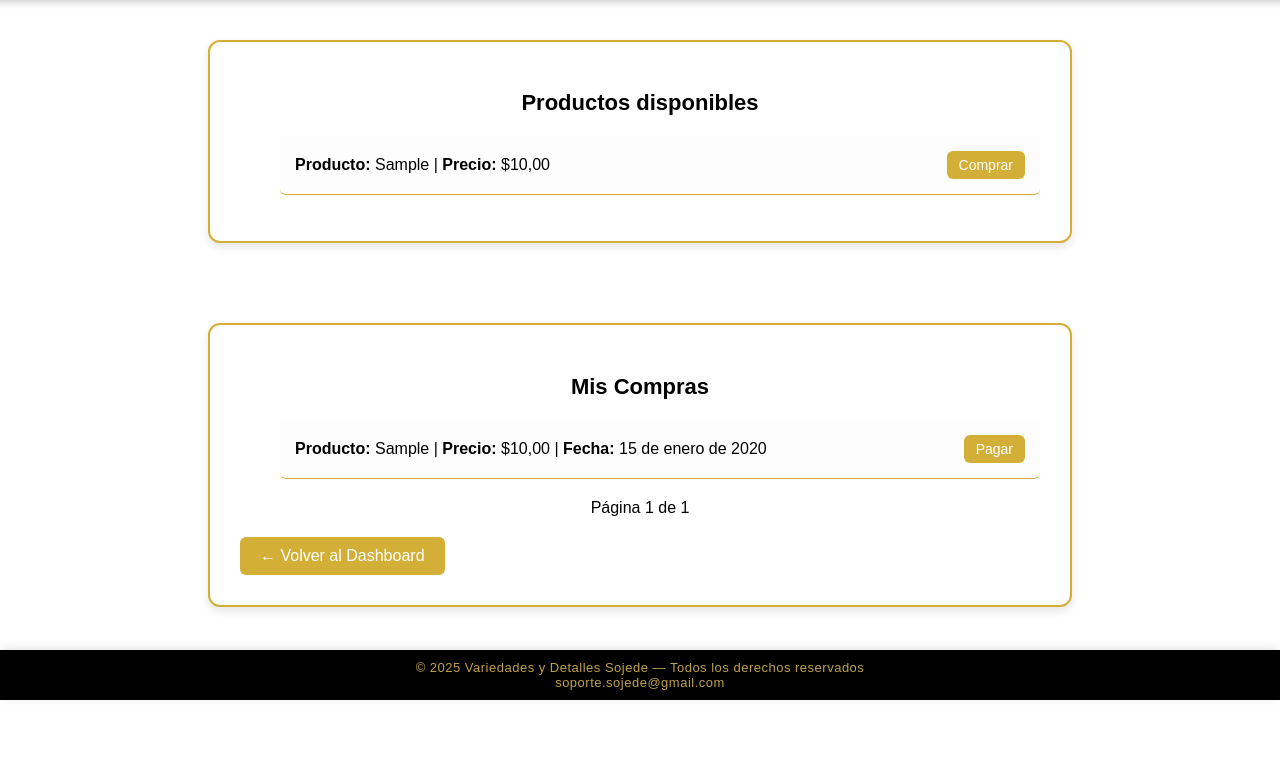
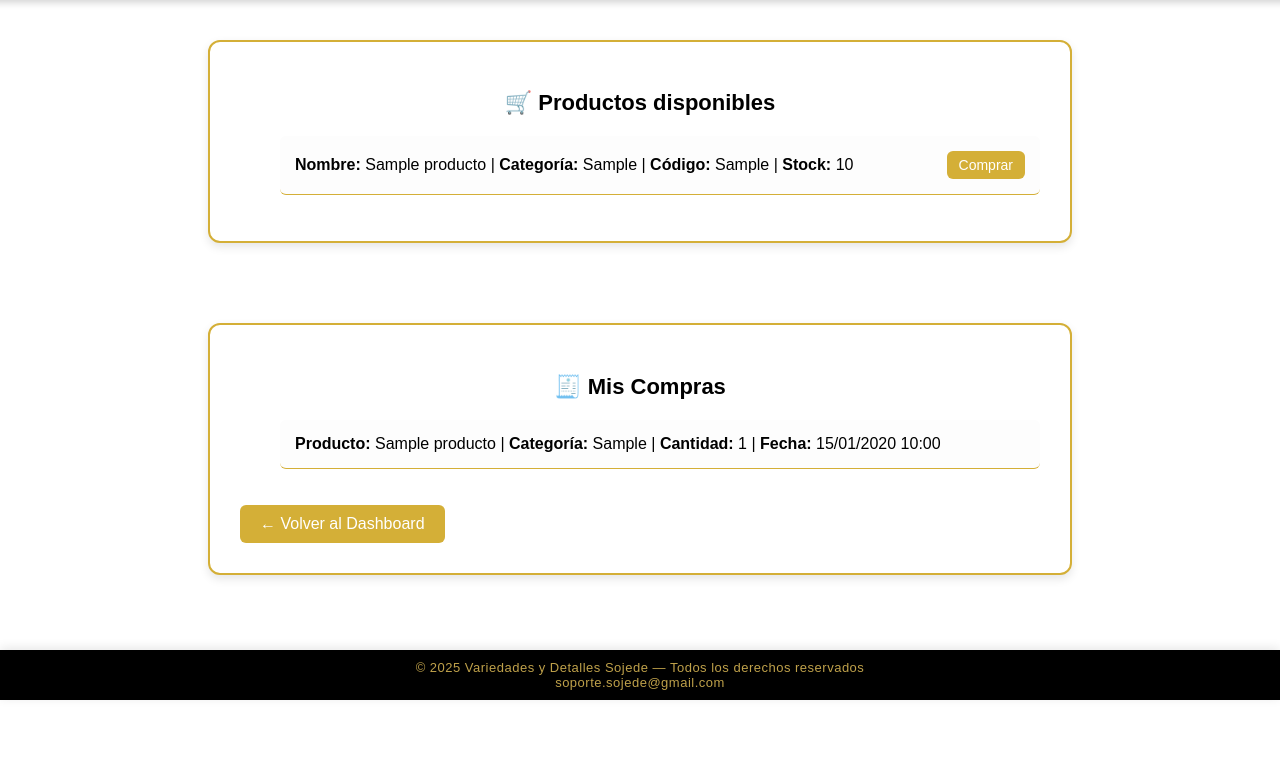
Before and after one commit to J0sed4v-id/variedades-detalles-sojede, a Django app: page /compras/ in a window 1280 px wide. Shown: the part 100-857 px from the top of the page. Run offline with Django 5.2, Linux system fonts and the light colour scheme; a user stored in the database is signed in; tables that the repository leaves empty hold one stand-in row (values such as "Sample post").

Commit message:
Implementación de compras

```diff
--- a/usuarios/models.py
+++ b/usuarios/models.py
@@ -29,6 +29,18 @@ class Producto(models.Model):
 
     def __str__(self):
         return f"{self.nombre} ({self.codigo})"
+
+
+# Modelo para registrar las compras
+class Compra(models.Model):
+    cliente = models.ForeignKey('Cliente', on_delete=models.CASCADE)
+    producto = models.ForeignKey('Producto', on_delete=models.CASCADE)
+    cantidad = models.PositiveIntegerField(default=1)
+    fecha_compra = models.DateTimeField(auto_now_add=True)
+
+    def __str__(self):
+        return f"Compra de {self.producto.nombre} por {self.cliente.nombre_cliente} ({self.cantidad})"
+
 
 
 
--- a/usuarios/templates/usuarios/compras.html
+++ b/usuarios/templates/usuarios/compras.html
@@ -12,7 +12,6 @@
     <header class="header-sojede">
         <div class="header-left">
             <img src="{% static 'images/logo.jpg' %}" alt="Logo Sojede" class="logo-img">
-            <!-- <h1 class="header-title">Compras</h1> -->
             <nav class="nav-sojede">
                 <a href="{% url 'dashboard' %}">Inicio</a>
                 <a href="{% url 'productos' %}" class="{% if request.resolver_match.url_name == 'productos' %}active{% endif %}">Productos</a>
@@ -27,21 +26,29 @@
     <main class="main-sojede">
         <!-- Lista de productos disponibles -->
         <div class="facturas-container">
-            <h2>Productos disponibles</h2>
+            <h2>🛒 Productos disponibles</h2>
 
             {% if productos %}
                 <ul>
                     {% for producto in productos %}
                         <li class="factura-item">
                             <div>
-                                <strong>Producto:</strong> {{ producto.numero }} |
-                                <strong>Precio:</strong> ${{ producto.precio_por_noche|floatformat:2 }}
+                                <strong>Nombre:</strong> {{ producto.nombre }} |
+                                <strong>Categoría:</strong> {{ producto.categoria }} |
+                                <strong>Código:</strong> {{ producto.codigo }} |
+                                <strong>Stock:</strong> {{ producto.stock }}
                             </div>
+
+                            {% if producto.stock > 0 %}
+                                <!-- ✅ Formulario corregido -->
                             <form action="{% url 'compras' %}" method="post">
                                 {% csrf_token %}
                                 <input type="hidden" name="producto_id" value="{{ producto.id }}">
                                 <button type="submit" class="btn-small">Comprar</button>
                             </form>
+                            {% else %}
+                                <span style="color: red; font-weight: bold;">Agotado</span>
+                            {% endif %}
                         </li>
                     {% endfor %}
                 </ul>
@@ -52,40 +59,23 @@
 
         <!-- Historial de compras -->
         <div class="facturas-container">
-            <h2>Mis Compras</h2>
+            <h2>🧾 Mis Compras</h2>
 
             {% if compras %}
                 <ul>
                     {% for compra in compras %}
                         <li class="factura-item">
                             <div>
-                                <strong>Producto:</strong> {{ compra.habitacion.numero }} |
-                                <strong>Precio:</strong> ${{ compra.habitacion.precio_por_noche|floatformat:2 }} |
-                                <strong>Fecha:</strong> {{ compra.fecha_inicio }}
+                                <strong>Producto:</strong> {{ compra.producto.nombre }} |
+                                <strong>Categoría:</strong> {{ compra.producto.categoria }} |
+                                <strong>Cantidad:</strong> {{ compra.cantidad }} |
+                                <strong>Fecha:</strong> {{ compra.fecha_compra|date:"d/m/Y H:i" }}
                             </div>
-                            {% if not compra.pagada %}
-                            <form action="{% url 'pagar_compra' compra.id %}" method="post">
-                                {% csrf_token %}
-                                <button type="submit" class="btn-small">Pagar</button>
-                            </form>
-                            {% else %}
-                                <span style="color: green; font-weight: 600;">Pagada</span>
-                            {% endif %}
                         </li>
                     {% endfor %}
                 </ul>
-
-                <div class="paginacion">
-                    {% if compras.has_previous %}
-                        <a href="?page={{ compras.previous_page_number }}">Anterior</a>
-                    {% endif %}
-                    <span>Página {{ compras.number }} de {{ compras.paginator.num_pages }}</span>
-                    {% if compras.has_next %}
-                        <a href="?page={{ compras.next_page_number }}">Siguiente</a>
-                    {% endif %}
-                </div>
             {% else %}
-                <p>No se encontraron compras.</p>
+                <p>No has realizado compras todavía.</p>
             {% endif %}
 
             <a href="{% url 'dashboard' %}" class="boton-volver">← Volver al Dashboard</a>
--- a/usuarios/views.py
+++ b/usuarios/views.py
@@ -14,7 +14,8 @@ from .models import Habitacion, Reserva, Cliente, Factura
 from .forms import ReservaForm
 from django.db import IntegrityError
 from django.views.decorators.http import require_POST
-from .models import Producto
+from .models import Habitacion, Reserva, Cliente, Factura, Producto, Compra
+
 
 # Vista para el dashboard (requiere que el usuario esté autenticado)
 @login_required(login_url='iniciar_sesion')
@@ -212,42 +213,47 @@ def eliminar_producto(request, producto_id):
 
 #//////////////////////////////////////////////////////////////////////////////////////////
 
-
-#vista para gestionar compras (visualizar productos y historial de compras)
+# Vista para gestionar compras (visualizar productos y registrar historial)
 @login_required
 def gestionar_compras(request):
     usuario = request.user
     cliente, _ = Cliente.objects.get_or_create(usuario=usuario)
 
-    # Productos disponibles
-    productos = Habitacion.objects.filter(disponible=True)
+    # ✅ Mostrar productos con stock disponible
+    productos = Producto.objects.filter(stock__gt=0).order_by('nombre')
 
-    # Historial de compras del cliente
-    compras = Reserva.objects.filter(cliente=cliente).order_by('-id')
-    paginator = Paginator(compras, 10)
-    page_number = request.GET.get('page')
-    compras_paginadas = paginator.get_page(page_number)
+    # 🧾 Historial de compras del cliente
+    compras = Compra.objects.filter(cliente=cliente).order_by('-fecha_compra')
 
+    # 🛒 Manejo de compra
     if request.method == 'POST':
         producto_id = request.POST.get('producto_id')
-        producto = Habitacion.objects.get(id=producto_id)
+        producto = get_object_or_404(Producto, id=producto_id)
 
-        # Crear una "compra" usando Reserva como base
-        compra = Reserva.objects.create(
+        if producto.stock <= 0:
+            messages.error(request, f"❌ El producto '{producto.nombre}' está agotado.")
+            return redirect('compras')
+
+        # Reducir stock
+        producto.stock -= 1
+        producto.save()
+
+        # Registrar la compra
+        Compra.objects.create(
             cliente=cliente,
-            habitacion=producto,
-            fecha_inicio=date.today(),
-            fecha_fin=date.today(),  # se puede ajustar según la lógica de la compra
-            estado_reserva='comprada'  # nuevo estado para compras
+            producto=producto,
+            cantidad=1
         )
 
-        messages.success(request, f'Has comprado el producto {producto.numero} correctamente.')
+        messages.success(request, f"✅ Has comprado '{producto.nombre}'. Stock restante: {producto.stock}.")
         return redirect('compras')
 
+    # 🔁 Renderizar plantilla
     return render(request, 'usuarios/compras.html', {
         'productos': productos,
-        'compras': compras_paginadas
+        'compras': compras
     })
+
 
 
 # Vista para pagar una compra
@@ -264,19 +270,25 @@ def pagar_compra(request, compra_id):
 def comprar_producto(request, producto_id):
     usuario = request.user
     cliente, _ = Cliente.objects.get_or_create(usuario=usuario)
-    producto = get_object_or_404(Habitacion, id=producto_id)
+    producto = get_object_or_404(Producto, id=producto_id)
 
-    # Crear la compra (usaremos Reserva como compra temporal)
-    reserva = Reserva.objects.create(
-        cliente=cliente,
-        habitacion=producto,
-        fecha_inicio=timezone.now(),
-        fecha_fin=timezone.now(),  # opcional, si no hay fecha de salida
-        estado_reserva='reservada'  # temporal, podemos usarlo como 'pendiente pago'
-    )
+    # Verificar que haya stock disponible
+    if producto.stock <= 0:
+        messages.error(request, f"❌ El producto '{producto.nombre}' no tiene stock disponible.")
+        return redirect('compras')
 
-    messages.success(request, f'Has comprado el producto {producto.numero} correctamente.')
+    # Cantidad comprada (por ahora asumimos 1 unidad)
+    cantidad = 1
+
+    # Restar del inventario
+    producto.stock -= cantidad
+    producto.save()
+
+    # Mostrar mensaje de confirmación
+    messages.success(request, f"✅ Has comprado '{producto.nombre}'. Stock restante: {producto.stock}.")
+
     return redirect('compras')
+
 
 
 
```
Also changed, not shown: usuarios/migrations/0007_compra.py (added), 2 other files. Lines whose indentation alone changed are shown as unchanged.
